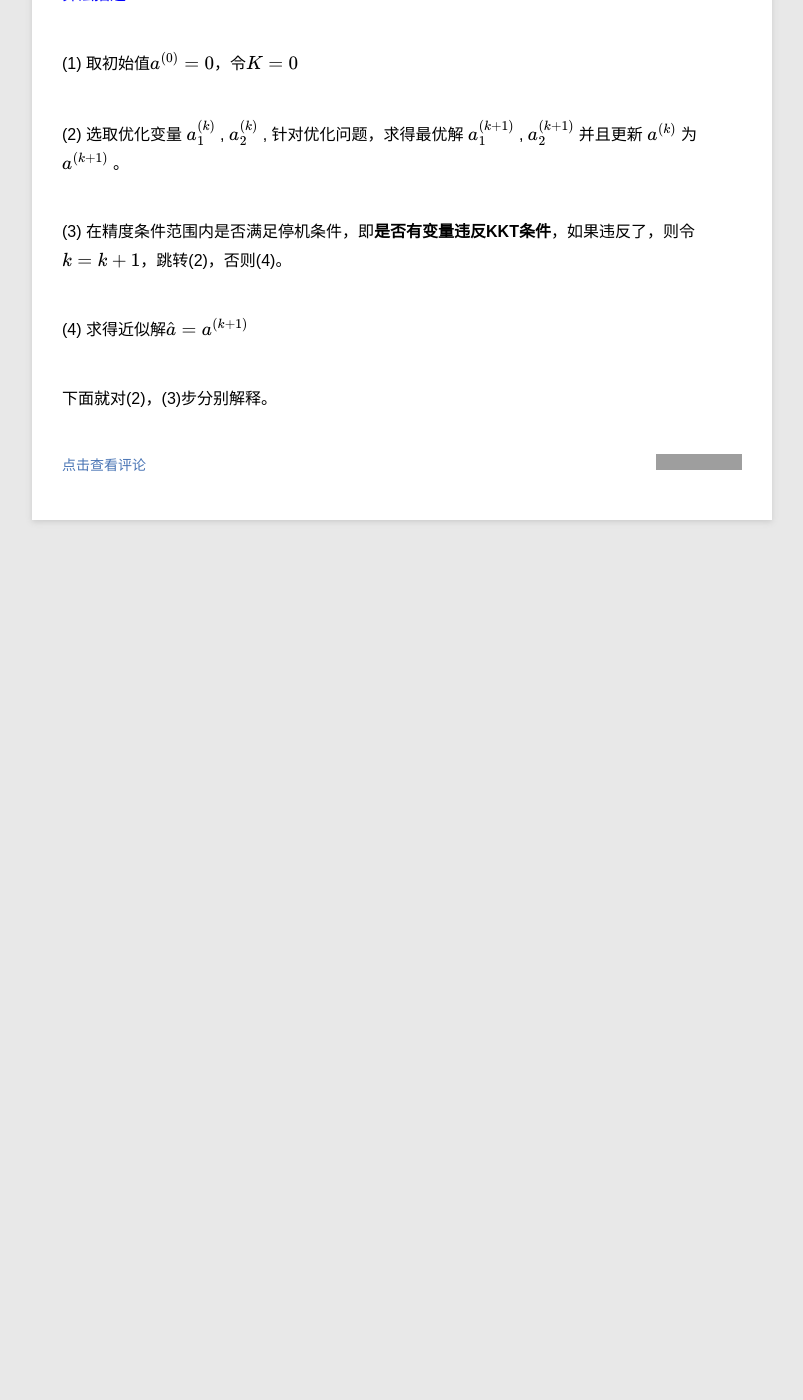
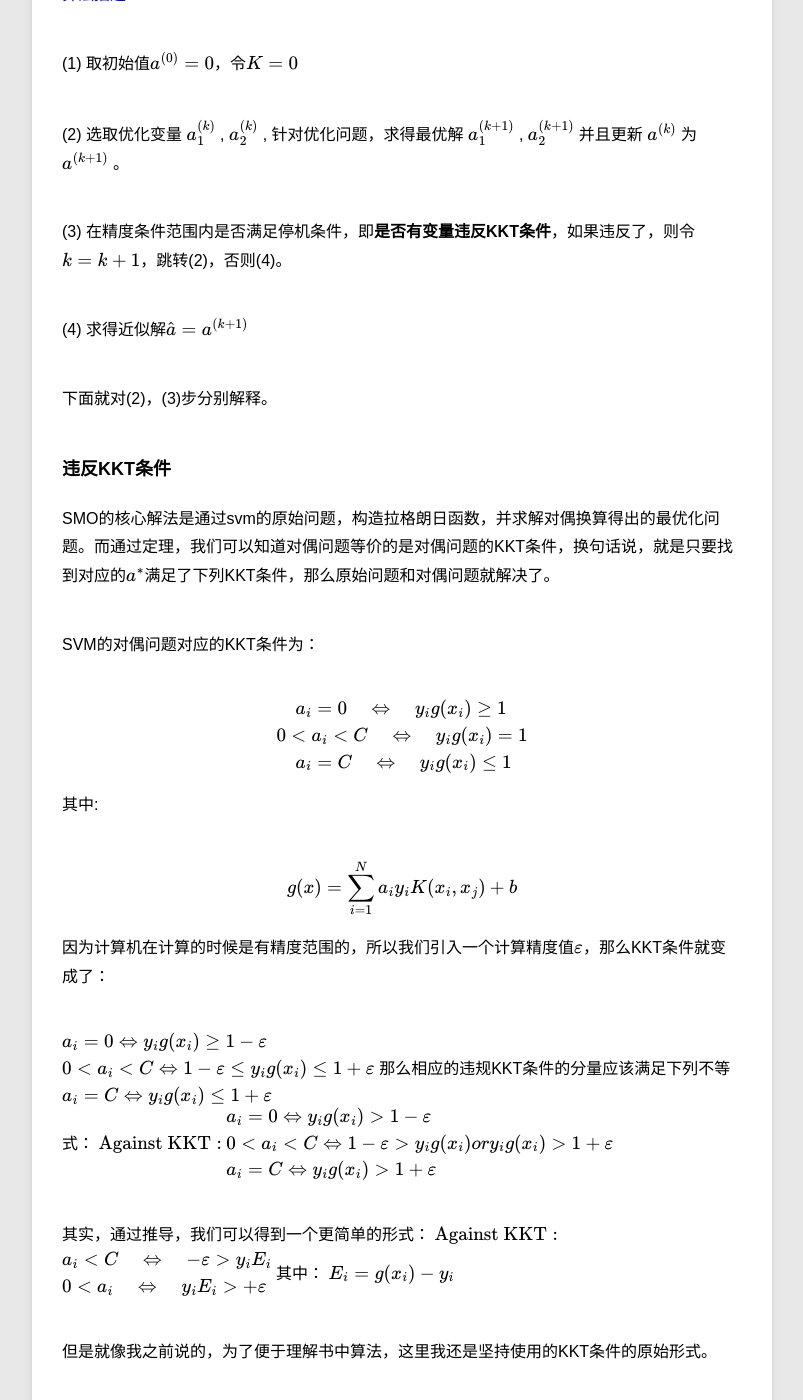
Before and after one commit to ZhiyuanLIPlus/zhiyuanliplus.github.io, a Jekyll site: the page built from _posts/blog/2017-04-09-SVM-SMO.md, in a window 1280 px wide and 1400 px high, scrolled down 1152 px. Shown: the whole window, without its empty margins (78-881 px from the left). Built offline with Jekyll 4.4.1, drawn with Linux system fonts in a browser that asks for light colours; formulas are drawn with MathJax 3; before the commit the page ends 1752 px from its top, so only the background shows below that; grey boxes are pictures that could not be loaded.

Commit message:
SVM-SMO continue

```diff
--- a/_posts/blog/2017-04-09-SVM-SMO.md
+++ b/_posts/blog/2017-04-09-SVM-SMO.md
@@ -34,3 +34,60 @@ description: 《统计学习方法》书中SMO算法的实现
 (4) 求得近似解$\hat a = a^{(k+1)}$
 
 下面就对(2)，(3)步分别解释。
+
+### 违反KKT条件
+SMO的核心解法是通过svm的原始问题，构造拉格朗日函数，并求解对偶换算得出的最优化问题。而通过定理，我们可以知道对偶问题等价的是对偶问题的KKT条件，换句话说，就是只要找到对应的${a^\*}$满足了下列KKT条件，那么原始问题和对偶问题就解决了。
+
+SVM的对偶问题对应的KKT条件为：
+
+$$
+\begin{array}{l}
+\quad {a_i} = 0 \quad \Leftrightarrow \quad {y_i}g({x_i}) \ge 1\\
+0 < {a_i} < C \quad \Leftrightarrow \quad {y_i}g({x_i}) = 1\\
+\quad {a_i} = C \quad \Leftrightarrow \quad {y_i}g({x_i}) \le 1
+\end{array}
+$$
+
+其中:
+
+$$
+g(x) = \sum\limits_{i = 1}^N { {a_i}{y_i}K({x_i},{x_j}) + b}
+$$
+
+因为计算机在计算的时候是有精度范围的，所以我们引入一个计算精度值$\varepsilon$，那么KKT条件就变成了：
+
+$$
+\begin{array}{l}
+{a_i} = 0 \Leftrightarrow {y_i}g({x_i}) \ge 1 - \varepsilon \\
+0 < {a_i} < C \Leftrightarrow 1 - \varepsilon  \le {y_i}g({x_i}) \le 1 + \varepsilon \\
+{a_i} = C \Leftrightarrow {y_i}g({x_i}) \le 1 + \varepsilon
+\end{array}
+$$
+那么相应的违规KKT条件的分量应该满足下列不等式：
+$$
+{\rm{Against\ KKT:}}
+$$
+$$
+\begin{array}{l}
+{a_i} = 0 \Leftrightarrow {y_i}g({x_i}) > 1 - \varepsilon \\
+0 < {a_i} < C \Leftrightarrow 1 - \varepsilon > {y_i}g({x_i}) or {y_i}g({x_i}) > 1 + \varepsilon \\
+{a_i} = C \Leftrightarrow {y_i}g({x_i}) > 1 + \varepsilon
+\end{array}
+$$
+
+其实，通过推导，我们可以得到一个更简单的形式：
+$$
+{\rm{Against\ KKT:}}
+$$
+$$
+\begin{array}{l}
+{a_i} < C \quad \Leftrightarrow \quad  - \varepsilon  > {y_i}{E_i}\\
+0 < {a_i} \quad \Leftrightarrow \quad {y_i}{E_i} >  + \varepsilon
+\end{array}
+$$
+其中：
+$$
+{E_i} = g({x_i}) - {y_i}
+$$
+
+但是就像我之前说的，为了便于理解书中算法，这里我还是坚持使用的KKT条件的原始形式。
```
